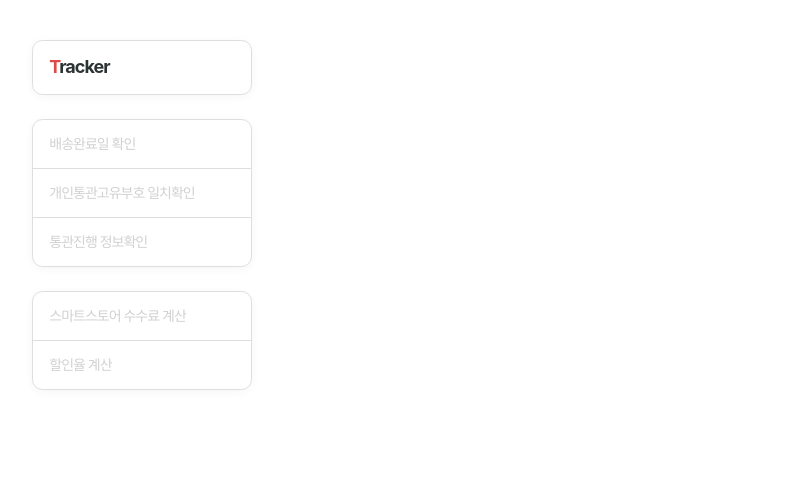
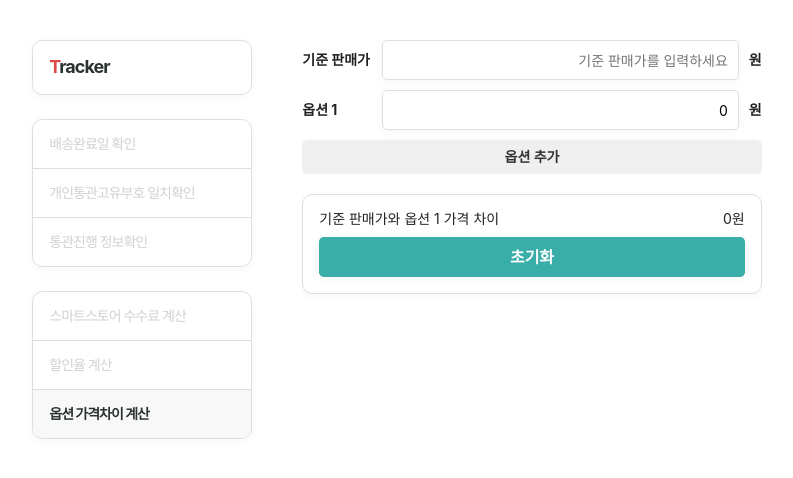
Before and after one commit to megaton111/tracker, a Vue app: page /OptionPrice in a window 1280 px wide. Shown: the top 478 px of the page, without its empty margins (248-1041 px from the left). Built offline with nearby package versions, Linux system fonts and the light colour scheme; a web font is replaced by a local one.

Commit message:
옵션가 금액 계산 추가

```diff
--- a/src/components/common/TInput.vue
+++ b/src/components/common/TInput.vue
@@ -1,6 +1,6 @@
 <template>
   <div class="input-wrap">
-    <template v-if="label"><label class="label" :for="unique" :style="{ width : labelW + 'px' }">{{ label }}</label></template>
+    <template v-if="label"><label class="label" :for="unique" :style="{ minWidth : labelW + 'px' }">{{ label }}</label></template>
     <input :type="type" v-model="textValue" :id="unique" :placeholder="placeholder" :class="setClass" />
     <template v-if="unit"><span class="unit">{{ unit }}</span></template>
   </div>
--- a/src/components/layout/AppHeader.vue
+++ b/src/components/layout/AppHeader.vue
@@ -7,6 +7,7 @@
     <nav>
       <router-link to="/CalculatePrice">스마트스토어 수수료 계산</router-link>
       <router-link to="/SalePrice">할인율 계산</router-link>
+      <router-link to="/OptionPrice">옵션 가격차이 계산</router-link>
     </nav>
     <!-- <nav>
       <router-link to="/Message">자주 쓰는 메세지</router-link>
--- /dev/null
+++ b/src/components/pages/OptionPrice.vue
@@ -0,0 +1,79 @@
+<template>
+
+  <!-- <top-description>
+  판매금액에서 정산되는 대략적인 금액을 조회하는 서비스입니다.<br />
+  세금 부분은 포함되어 있지 않으니 참고해주세요.
+  </top-description> -->
+
+  <div class="sectionWrap salePrice">
+    <section class="enter">
+      <div class="row">
+        <div class="col">
+          <t-input type="number" label="기준 판매가" unit="원" labelWidth="70" v-model="priceOrigin" placeholder="기준 판매가를 입력하세요" setClass="right"></t-input>
+        </div>
+      </div>
+      <template v-for="(item, idx) in options" :key="idx">
+        <div class="row">
+          <div class="col">
+            <t-input type="number" :label="item.name" unit="원" labelWidth="70" v-model="item.value" :placeholder="item.name+' 가격을 입력하세요'" setClass="right"></t-input>
+          </div>
+        </div>
+      </template>
+      <div class="row">
+        <div class="col btns">
+          <button type="button" @click="addOption">옵션 추가</button>
+        </div>
+      </div>
+    </section>
+
+    <section class="result">
+      <template v-for="(item, idx) in options" :key="idx">
+        <div class="row">
+          <div class="col">기준 판매가와 {{ item.name }} 가격 차이 </div>
+          <div class="col r"> {{ changeNum( item.value - priceOrigin ) }}원 </div>
+        </div>
+      </template>
+
+      <div class="row">
+        <div class="col"><button type="button" @click="resetHandler">초기화</button></div>
+      </div>
+
+    </section>
+
+  </div> <!-- end of sectionWrap -->
+</template>
+
+<script>
+  import { reactive, toRefs } from 'vue';
+  import { priceComma } from '@/utils';
+  export default {
+    name : 'OptionPrice' ,
+    setup () {
+
+      const state = reactive({
+        options : [ { name : '옵션 1' , value : 0 } ] ,
+        priceOrigin : '' , // 원가
+      }) ;
+
+      const addOption = () => {
+        let count = state.options.length+1 ;
+        state.options.push({ name : '옵션 '+ count, value : 0 })
+      }
+
+      const changeNum = ( num ) => priceComma( parseFloat( num ).toFixed() ) ;
+
+      const resetHandler = () => {
+        state.priceOrigin = 0 ;
+        state.options = [{ name : '옵션 1' , value : 0 }] ;
+      }
+
+      return {
+        ...toRefs(state) ,
+        addOption ,
+        changeNum ,
+        resetHandler ,
+      } ;
+    } ,
+
+  }
+</script>
--- a/src/routes/index.js
+++ b/src/routes/index.js
@@ -5,6 +5,7 @@ import Unipass from "@/components/pages/Unipass.vue" ;
 import Message from "@/components/pages/Message.vue" ;
 import CalculatePrice from "@/components/pages/CalculatePrice.vue" ;
 import SalePrice from "@/components/pages/SalePrice.vue" ;
+import OptionPrice from "@/components/pages/OptionPrice.vue" ;
 
 const routes = [
   {
@@ -43,6 +44,11 @@ const routes = [
     name: "SalePrice",
     component: SalePrice,
   },
+  {
+    path: "/OptionPrice",
+    name: "OptionPrice",
+    component: OptionPrice,
+  },
 ];
 
 const router = createRouter({
```
